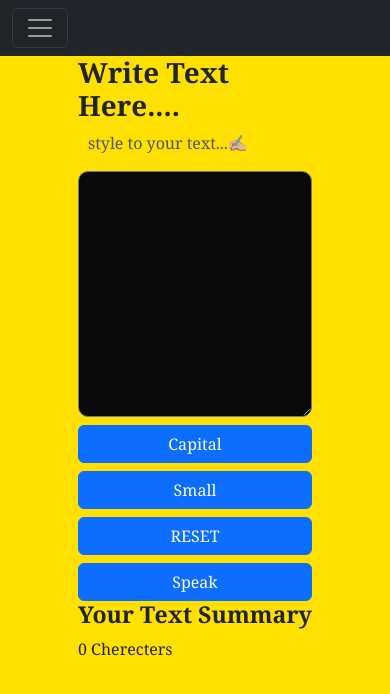
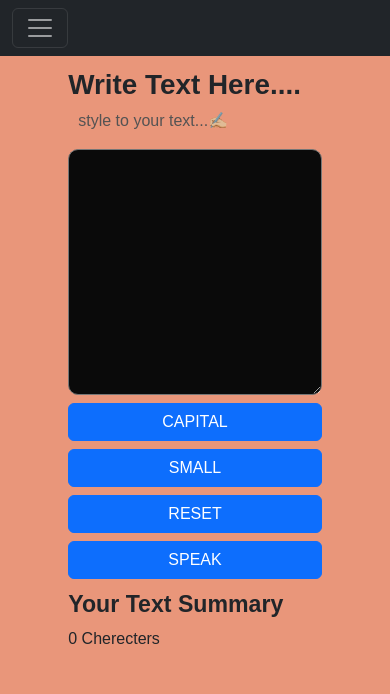
Before and after one commit to Jashgusani123/TextEditer, a React (Create React App) app: page / in a window 390 px wide. Shown: the top 694 px of the page. Built offline with nearby package versions, Linux system fonts and the light colour scheme.

Commit message:
Update App.css

```diff
--- a/src/App.css
+++ b/src/App.css
@@ -31,3 +31,18 @@ body{
   display: flex;
   justify-content: center;
 }
+button{
+  text-transform: uppercase;
+}
+@media screen and (max-width:468px) {
+  body{
+    background-color: darksalmon;
+  }
+  *{
+    font-family: Arial, Helvetica, sans-serif;
+  }
+  .inputcon ,.charecterInbox{
+    margin-top: 3%;
+    width: 65%;
+  }
+}
```
